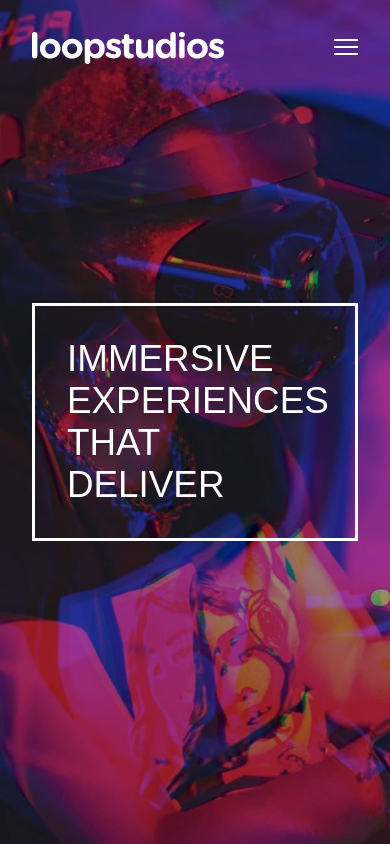
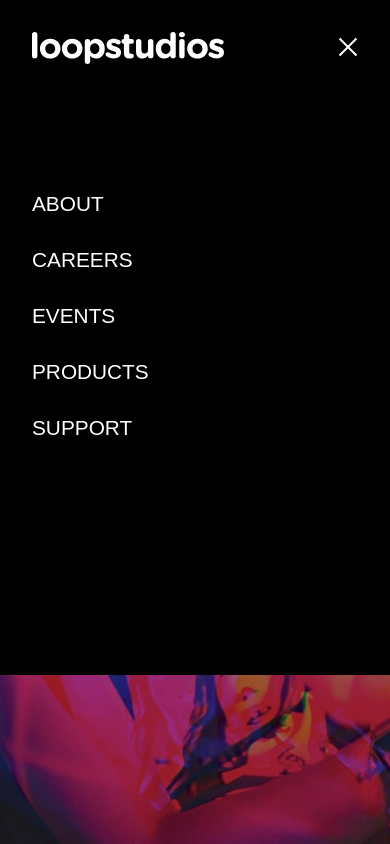
Before and after one commit to fabricioronaldo/loopstudios, a plain HTML site: page index.html in a window 390 px wide. Both pictures are taken after a click on the button 346 px from the left and 48 px from the top of the page. Shown: the top 844 px of the page. Drawn offline with Linux system fonts and the light colour scheme.

Commit message:
Criação no menu mobile

```diff
--- /dev/null
+++ b/assets/js/main.js
@@ -0,0 +1,13 @@
+const menuOpen = document.querySelector('.header__button');
+const menuMobile = document.querySelector('.menu__mobile');
+const menuClose = document.querySelector('.mobile__button');
+
+
+menuOpen.addEventListener('click', function() {
+    menuMobile.classList.toggle('mobile__active');
+})
+
+
+menuClose.addEventListener('click', function() {
+    menuMobile.classList.toggle('mobile__active');
+})
--- a/assets/styles/components/_header.scss
+++ b/assets/styles/components/_header.scss
@@ -14,8 +14,49 @@
     .header__menu {
         display: none;
     }
+}
 
+.menu__mobile {
+    position: absolute;
+    background: $black;
+    width: 100%;
+    height: 80%;
+    padding: 1rem;
+
+    div{
+        display: flex;
+        justify-content: space-between;
+        padding: 1rem;
+
+        .mobile__button {
+            background: transparent;
+            border: none;
+            cursor: pointer;
+        }
+    }
+
+    ul {
+        padding: 6rem 0;
+    }
+
+
+    .mobile__link {
+        padding: 1rem;
+
+        a {
+            text-decoration: none;
+            text-transform: uppercase;
+            font-size: 1.3rem;
+            color: $white;
+            font-family: $alata;
+        }
+    }
 }
+
+.mobile__active {
+    display: none;
+}
+
 
 
 @media screen and (min-width: 1024px) {
@@ -53,4 +94,7 @@
         }
 
     }
+    .menu__mobile {
+        display: none;
+    }
 }
--- a/index.html
+++ b/index.html
@@ -1,5 +1,6 @@
 <!DOCTYPE html>
 <html lang="pt-br">
+
 <head>
     <meta charset="UTF-8">
     <meta http-equiv="X-UA-Compatible" content="IE=edge">
@@ -7,8 +8,10 @@
     <title>Loopstudios landing page</title>
     <link rel="stylesheet" href="assets/styles/style.css">
 </head>
+
 <body>
-    <header class="header">
+    <header>
+        <div class="header">
             <img class="header__image-logo" src="./assets/images/logo.svg" alt="Company logo">
             <nav class="header__menu">
                 <ul class="menu__list">
@@ -19,8 +22,23 @@
                     <li class="list__link"><a href="#">Support</a></li>
                 </ul>
             </nav>
-        <button class="header__button"><img class="header__image-menu" src="./assets/images/icon-hamburger.svg" alt="menu icon image"></button>
+            <button class="header__button"><img class="header__image-menu" src="./assets/images/icon-hamburger.svg"
+                    alt="menu icon image"></button>
+        </div>
 
+        <div class="menu__mobile mobile__active">
+            <div>
+                <img class="header__image-logo" src="./assets/images/logo.svg" alt="Company logo">
+                <button class="mobile__button"><img src="./assets/images/icon-close.svg" alt="menu icon image"></button>
+            </div>
+            <ul>
+                <li class="mobile__link"><a href="#">About</a></li>
+                <li class="mobile__link"><a href="#">Careers</a></li>
+                <li class="mobile__link"><a href="#">Events</a></li>
+                <li class="mobile__link"><a href="#">Products</a></li>
+                <li class="mobile__link"><a href="#">Support</a></li>
+            </ul>
+        </div>
     </header>
 
     <main class="main">
@@ -36,7 +54,8 @@
             <div class="secundary__content">
                 <h2 class="content__title">The leader in interactive VR</h2>
 
-                <p class="content__description">Founded in 2011, Loopstudios has been producing world-class virtual reality
+                <p class="content__description">Founded in 2011, Loopstudios has been producing world-class virtual
+                    reality
                     projects for some of the best companies around the globe. Our award-winning
                     creations have transformed businesses through digital experiences that bind
                     to their brand.</p>
@@ -105,6 +124,7 @@
 
         <p>© 2021 Loopstudios. All rights reserved.</p>
     </footer>
+    <script src="assets/js/main.js"></script>
+</body>
 
-</body>
 </html>
```
Also changed, not shown: assets/styles/style.css, 1 other file. Lines whose indentation alone changed are shown as unchanged.
